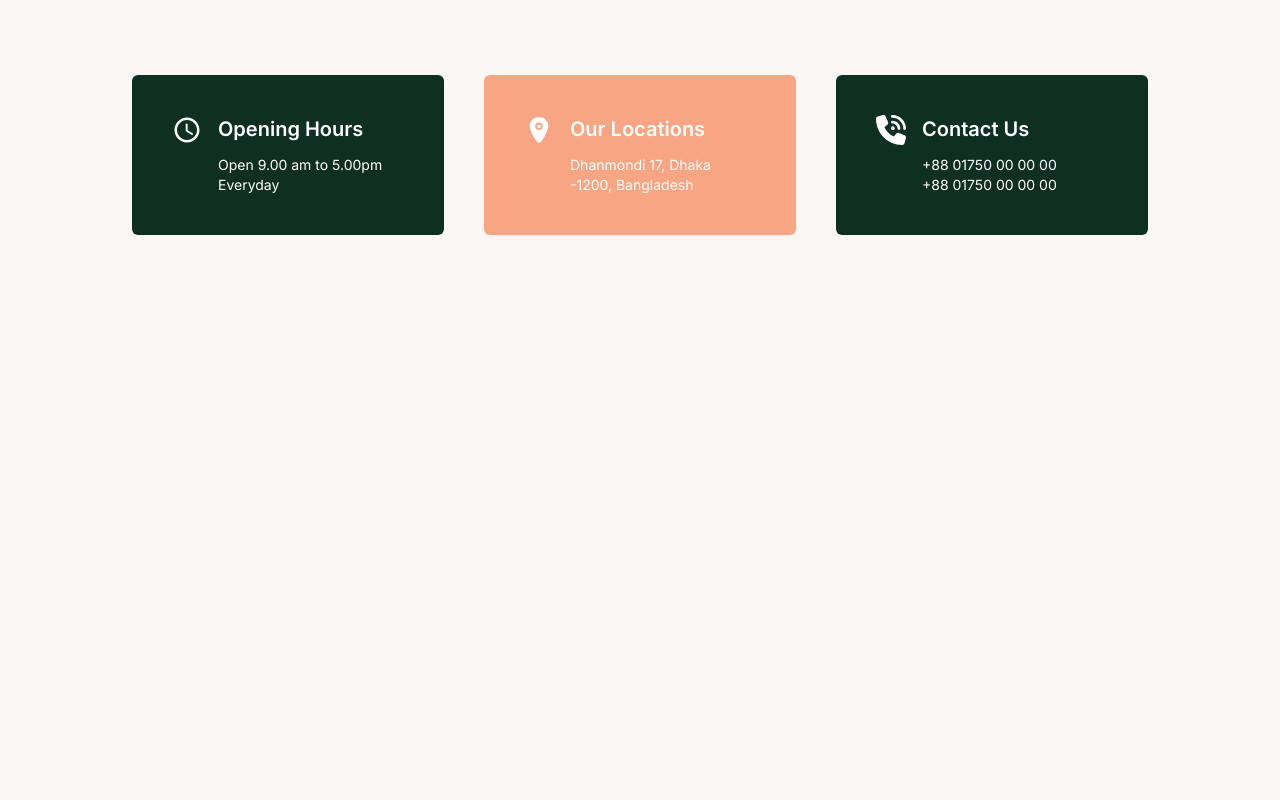
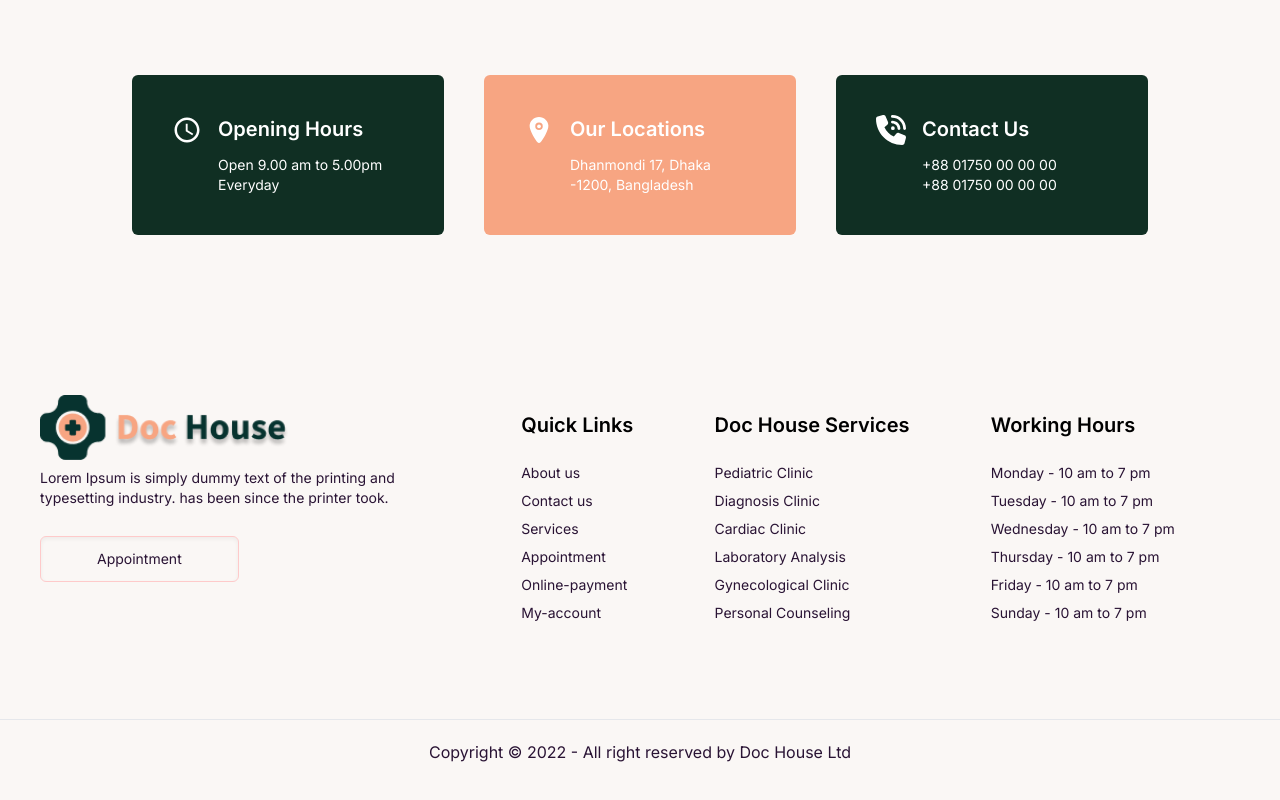
Before and after one commit to Towhidul123/hospital_management_nextjs, a Next.js app: page / in a window 1280 px wide. Shown: the part 1599-2399 px from the top of the page. Before the commit the page ends 1914 px from the top, so only its background shows below. Built offline with nearby package versions, Linux system fonts and the light colour scheme; no server answers.

Commit message:
footer added

```diff
--- a/src/app/(defaultLayout)/layout.js
+++ b/src/app/(defaultLayout)/layout.js
@@ -1,6 +1,7 @@
 import { Inter } from "next/font/google";
 import "./globals.css";
 import Header from "../../components/Shared/Header/Header";
+import Footer from "../../components/Pages/Footer/Footer";
 import { ClerkProvider } from "@clerk/nextjs";
 import Nav from "./components/nav";
 
@@ -19,7 +20,7 @@ export default function RootLayout({ children }) {
           <Header></Header>
 
           {children}
-
+        <Footer></Footer>
         </body>
       </html>
     </ClerkProvider>
```
